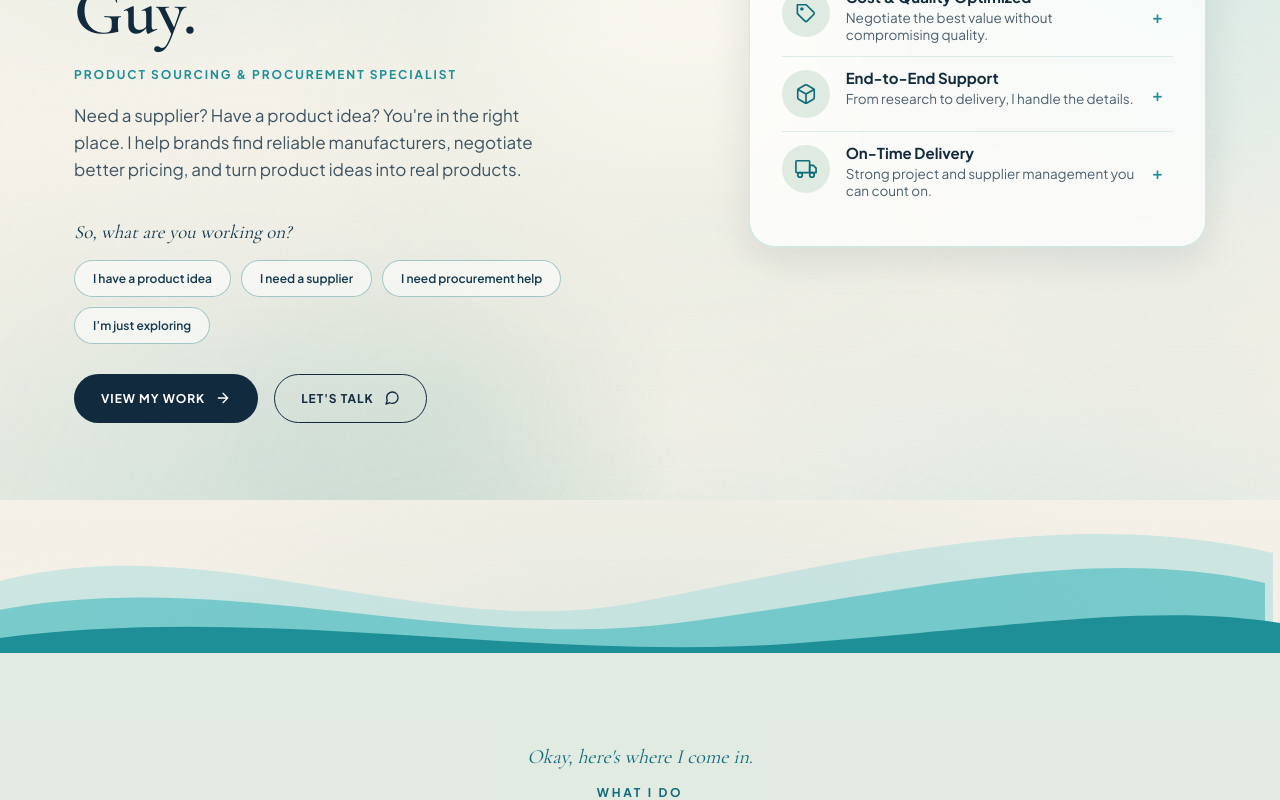
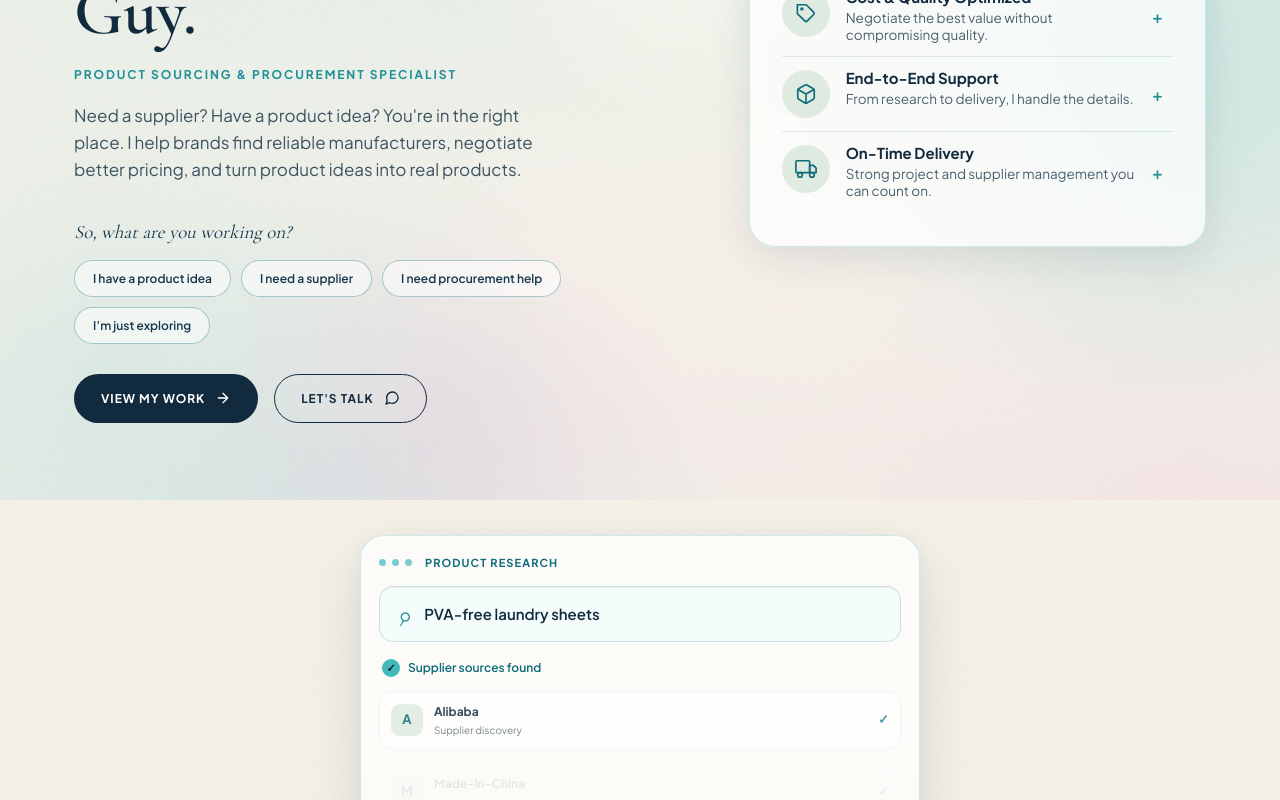
Before and after one commit to eli00217/workwitheli-portfolio, a Next.js app: page / in a window 1280 px wide. Shown: the part 300-1100 px from the top of the page. Built offline with nearby package versions, Linux system fonts and the light colour scheme.

Commit message:
Add product sourcing search animation

```diff
--- a/app/globals.css
+++ b/app/globals.css
@@ -2227,3 +2227,361 @@ a.brand .tag {
   margin-left: auto;
   margin-right: auto;
 }
+/* ============ LIQUID SEA AURORA ============ */
+/* Soft sea blue + teal + subtle magenta */
+
+.bg-canvas {
+  background:
+    radial-gradient(
+      75% 65% at 12% 15%,
+      rgba(190, 235, 242, 0.42),
+      transparent 68%
+    ),
+    radial-gradient(
+      65% 60% at 88% 20%,
+      rgba(170, 232, 228, 0.34),
+      transparent 68%
+    ),
+    radial-gradient(
+      60% 55% at 55% 90%,
+      rgba(226, 178, 218, 0.16),
+      transparent 70%
+    ),
+    var(--cream);
+}
+
+/* Main flowing sea + teal sheet */
+.aurora-1 {
+  background:
+    radial-gradient(
+      42% 32% at 18% 30%,
+      rgba(105, 205, 220, 0.30),
+      transparent 70%
+    ),
+    radial-gradient(
+      36% 30% at 72% 24%,
+      rgba(75, 190, 184, 0.28),
+      transparent 70%
+    ),
+    radial-gradient(
+      32% 28% at 48% 78%,
+      rgba(104, 174, 225, 0.22),
+      transparent 70%
+    ),
+    radial-gradient(
+      24% 22% at 82% 72%,
+      rgba(220, 105, 194, 0.13),
+      transparent 70%
+    );
+
+  animation: aurora-spin 85s linear infinite;
+}
+
+/* Secondary sheet with subtle magenta */
+.aurora-2 {
+  background:
+    radial-gradient(
+      36% 28% at 70% 18%,
+      rgba(105, 214, 222, 0.25),
+      transparent 70%
+    ),
+    radial-gradient(
+      32% 27% at 25% 62%,
+      rgba(64, 184, 188, 0.22),
+      transparent 70%
+    ),
+    radial-gradient(
+      30% 26% at 78% 70%,
+      rgba(214, 105, 190, 0.14),
+      transparent 70%
+    ),
+    radial-gradient(
+      25% 22% at 42% 42%,
+      rgba(142, 204, 230, 0.18),
+      transparent 70%
+    );
+
+  animation: aurora-spin 125s linear infinite reverse;
+}
+
+/* Drifting sea-blue orb */
+.orb-1 {
+  background:
+    radial-gradient(
+      circle at 50% 50%,
+      rgba(105, 210, 226, 0.24),
+      transparent 63%
+    );
+}
+
+/* Teal orb */
+.orb-2 {
+  background:
+    radial-gradient(
+      circle at 50% 50%,
+      rgba(75, 190, 184, 0.24),
+      transparent 64%
+    );
+}
+
+/* Very subtle magenta orb */
+.orb-3 {
+  background:
+    radial-gradient(
+      circle at 50% 50%,
+      rgba(216, 105, 190, 0.14),
+      transparent 62%
+    );
+}
+
+/* Keep the effect elegant on smaller screens */
+@media (max-width: 980px) {
+  .aurora-1 {
+    animation-duration: 145s;
+  }
+
+  .orb-1,
+  .orb-2 {
+    animation-duration: 75s;
+  }
+}
+
+@media (max-width: 560px) {
+  .aurora-1 {
+    animation-duration: 190s;
+  }
+
+  .orb-1 {
+    animation-duration: 95s;
+  }
+}
+
+@media (prefers-reduced-motion: reduce) {
+  .aurora-1,
+  .aurora-2,
+  .orb-1,
+  .orb-2,
+  .orb-3 {
+    animation: none !important;
+  }
+}
+/* ============ SOURCING SEARCH ANIMATION ============ */
+
+.sourcing-search {
+  width: 100%;
+  max-width: 560px;
+  margin: 32px auto 0;
+  perspective: 1000px;
+}
+
+.search-window {
+  padding: 18px;
+  border: 1px solid rgba(64, 184, 188, 0.25);
+  border-radius: 24px;
+  background: rgba(255, 255, 255, 0.72);
+  backdrop-filter: blur(14px);
+  box-shadow:
+    0 24px 60px rgba(13, 27, 38, 0.12),
+    0 4px 18px rgba(64, 184, 188, 0.08);
+}
+
+.search-top {
+  display: flex;
+  align-items: center;
+  gap: 6px;
+  margin-bottom: 15px;
+}
+
+.search-dot {
+  width: 7px;
+  height: 7px;
+  border-radius: 50%;
+  background: var(--turquoise);
+  opacity: 0.7;
+}
+
+.search-title {
+  margin-left: 7px;
+  color: var(--peacock);
+  font-size: 11px;
+  font-weight: 700;
+  letter-spacing: 0.1em;
+  text-transform: uppercase;
+}
+
+.search-bar {
+  display: flex;
+  align-items: center;
+  min-height: 56px;
+  padding: 0 17px;
+  border: 1px solid rgba(14, 107, 122, 0.18);
+  border-radius: 14px;
+  background: rgba(245, 253, 252, 0.95);
+  box-shadow: inset 0 1px 2px rgba(13, 27, 38, 0.04);
+}
+
+.search-icon {
+  margin-right: 12px;
+  color: var(--teal);
+  font-size: 27px;
+  line-height: 1;
+  transform: rotate(-15deg);
+}
+
+.search-query {
+  color: var(--atlantic);
+  font-family: var(--font-sans), system-ui, sans-serif;
+  font-size: 15px;
+  font-weight: 600;
+  white-space: nowrap;
+}
+
+.typing-cursor {
+  display: inline-block;
+  width: 2px;
+  height: 18px;
+  margin-left: 3px;
+  vertical-align: -3px;
+  background: var(--turquoise);
+  animation: typing-blink 0.8s steps(1) infinite;
+}
+
+@keyframes typing-blink {
+  50% {
+    opacity: 0;
+  }
+}
+
+.search-status {
+  display: flex;
+  align-items: center;
+  gap: 8px;
+  margin: 16px 3px 12px;
+  color: var(--peacock);
+  font-size: 12px;
+  font-weight: 600;
+}
+
+.status-pulse {
+  width: 7px;
+  height: 7px;
+  border-radius: 50%;
+  background: var(--turquoise);
+  box-shadow: 0 0 0 0 rgba(64, 184, 188, 0.4);
+  animation: status-pulse 1.6s infinite;
+}
+
+@keyframes status-pulse {
+  70% {
+    box-shadow: 0 0 0 7px rgba(64, 184, 188, 0);
+  }
+
+  100% {
+    box-shadow: 0 0 0 0 rgba(64, 184, 188, 0);
+  }
+}
+
+.status-check {
+  display: flex;
+  align-items: center;
+  justify-content: center;
+  width: 18px;
+  height: 18px;
+  border-radius: 50%;
+  background: var(--turquoise);
+  color: var(--abyss);
+  font-size: 11px;
+}
+
+.source-results {
+  display: grid;
+  gap: 8px;
+}
+
+.source-result {
+  display: flex;
+  align-items: center;
+  gap: 11px;
+  padding: 10px 11px;
+  border: 1px solid rgba(64, 184, 188, 0.12);
+  border-radius: 12px;
+  background: rgba(255, 255, 255, 0.56);
+  opacity: 0;
+  transform: translateY(8px);
+  transition:
+    opacity 0.4s ease var(--delay),
+    transform 0.4s ease var(--delay);
+}
+
+.source-result.visible {
+  opacity: 1;
+  transform: translateY(0);
+}
+
+.source-logo {
+  display: flex;
+  align-items: center;
+  justify-content: center;
+  width: 32px;
+  height: 32px;
+  flex: 0 0 32px;
+  border-radius: 9px;
+  background: var(--seafoam);
+  color: var(--peacock);
+  font-size: 13px;
+  font-weight: 800;
+}
+
+.source-info {
+  display: flex;
+  flex-direction: column;
+  gap: 1px;
+  min-width: 0;
+}
+
+.source-info strong {
+  color: var(--atlantic);
+  font-size: 12px;
+}
+
+.source-info span {
+  color: #60747d;
+  font-size: 10px;
+}
+
+.source-check {
+  margin-left: auto;
+  color: var(--teal);
+  font-size: 13px;
+  font-weight: 800;
+}
+
+@media (max-width: 560px) {
+  .sourcing-search {
+    margin-top: 24px;
+  }
+
+  .search-window {
+    padding: 14px;
+    border-radius: 19px;
+  }
+
+  .search-query {
+    font-size: 13px;
+  }
+
+  .search-bar {
+    min-height: 50px;
+  }
+}
+
+@media (prefers-reduced-motion: reduce) {
+  .typing-cursor,
+  .status-pulse {
+    animation: none;
+  }
+
+  .source-result {
+    transition: none;
+  }
+}
--- a/components/Hero.js
+++ b/components/Hero.js
@@ -2,6 +2,7 @@
 
 import { useState } from "react";
 import Icon from "./Icon";
+import SourcingSearch from "./SourcingSearch";
 
 const ASK_OPTIONS = [
   {
@@ -117,7 +118,7 @@ export default function Hero() {
       <span className="hero-grain" aria-hidden="true" />
       <div className="container">
         <div>
-          <div className="eyebrow">Hi, I&apos;m Eli. 👋</div>
+          <div className="eyebrow">Hi, I&apos;m Eli. ðŸ‘‹</div>
           <h1>
             Your Sourcing
             <br />
@@ -153,7 +154,7 @@ export default function Hero() {
                     onClick={() => setOpen(null)}
                     aria-label="Close"
                   >
-                    ✕
+                    âœ•
                   </button>
                   <h3>{current.title}</h3>
                   <p>{current.text}</p>
@@ -217,7 +218,7 @@ export default function Hero() {
                       target="_blank"
                       rel="noopener noreferrer"
                     >
-                      {b.cta} →
+                      {b.cta} â†’
                     </a>
                   )}
                 </div>
@@ -226,6 +227,7 @@ export default function Hero() {
           ))}
         </aside>
       </div>
+      <SourcingSearch />
       <div className="waves" aria-hidden="true">
         <svg viewBox="0 0 1440 190" preserveAspectRatio="none">
           <path
--- /dev/null
+++ b/components/SourcingSearch.js
@@ -0,0 +1,109 @@
+"use client";
+
+import { useEffect, useState } from "react";
+
+const searches = [
+  "organic mouthwash",
+  "PVA-free laundry sheets",
+  "natural hair clay",
+  "organic pet supplements",
+  "stainless steel products",
+];
+
+const sources = [
+  "Alibaba",
+  "Made-in-China",
+  "Global Sources",
+];
+
+export default function SourcingSearch() {
+  const [query, setQuery] = useState("");
+  const [searchIndex, setSearchIndex] = useState(0);
+  const [searching, setSearching] = useState(false);
+
+  useEffect(() => {
+    let timer;
+
+    const current = searches[searchIndex];
+
+    if (!searching && query.length < current.length) {
+      timer = setTimeout(() => {
+        setQuery(current.slice(0, query.length + 1));
+      }, 65);
+    } else if (!searching && query.length === current.length) {
+      timer = setTimeout(() => {
+        setSearching(true);
+      }, 700);
+    } else if (searching) {
+      timer = setTimeout(() => {
+        setQuery("");
+        setSearching(false);
+        setSearchIndex((prev) => (prev + 1) % searches.length);
+      }, 2800);
+    }
+
+    return () => clearTimeout(timer);
+  }, [query, searchIndex, searching]);
+
+  return (
+    <div className="sourcing-search" aria-label="Product sourcing search animation">
+      <div className="search-window">
+        <div className="search-top">
+          <span className="search-dot" />
+          <span className="search-dot" />
+          <span className="search-dot" />
+          <span className="search-title">Product Research</span>
+        </div>
+
+        <div className="search-bar">
+          <span className="search-icon">⌕</span>
+          <span className="search-query">
+            {query}
+            <span className="typing-cursor" />
+          </span>
+        </div>
+
+        <div className={`search-status ${searching ? "active" : ""}`}>
+          {!searching ? (
+            <>
+              <span className="status-pulse" />
+              Researching product...
+            </>
+          ) : (
+            <>
+              <span className="status-check">✓</span>
+              Supplier sources found
+            </>
+          )}
+        </div>
+
+        <div className="source-results">
+          {sources.map((source, index) => (
+            <div
+              className={`source-result ${searching ? "visible" : ""}`}
+              style={{ "--delay": `${index * 180}ms` }}
+              key={source}
+            >
+              <div className="source-logo">
+                {source === "Alibaba" ? "A" : source === "Made-in-China" ? "M" : "G"}
+              </div>
+
+              <div className="source-info">
+                <strong>{source}</strong>
+                <span>
+                  {index === 0
+                    ? "Supplier discovery"
+                    : index === 1
+                    ? "Manufacturer search"
+                    : "Supplier comparison"}
+                </span>
+              </div>
+
+              <span className="source-check">✓</span>
+            </div>
+          ))}
+        </div>
+      </div>
+    </div>
+  );
+}
```
